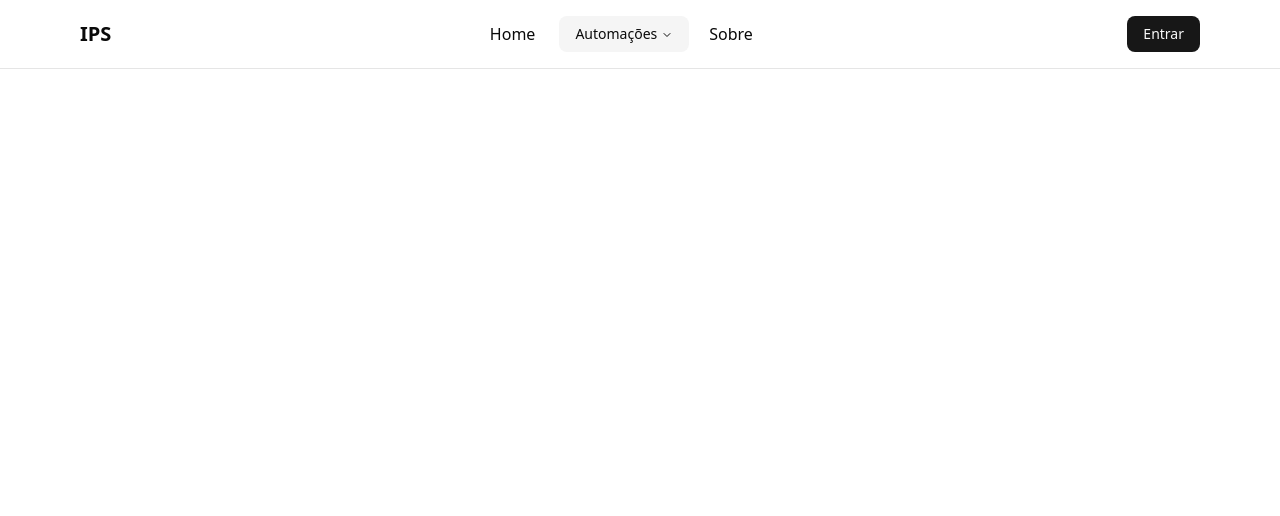
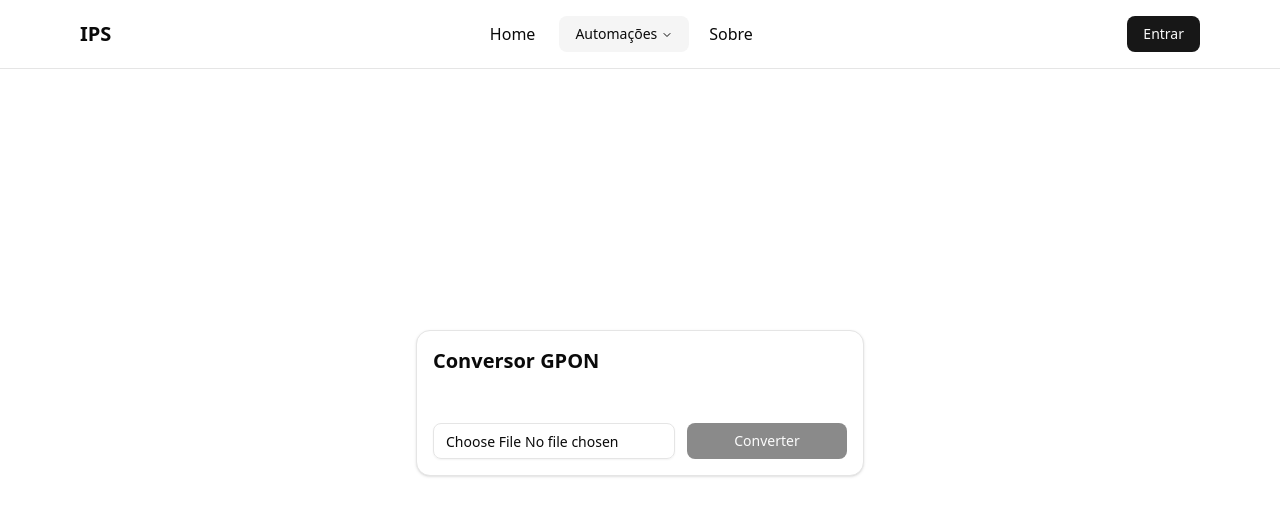
Before and after one commit to AppRonin/network-automation-front, a React (Vite) app: page /conversor-gpon in a window 1280 px wide. Shown: the top 516 px of the page. Built offline with nearby package versions, Linux system fonts and the light colour scheme.

Commit message:
GPON Conversor Page

```diff
--- a/package.json
+++ b/package.json
@@ -14,6 +14,7 @@
     "@radix-ui/react-dialog": "^1.1.15",
     "@radix-ui/react-label": "^2.1.8",
     "@radix-ui/react-navigation-menu": "^1.2.14",
+    "@radix-ui/react-progress": "^1.1.8",
     "@radix-ui/react-slot": "^1.2.4",
     "@tailwindcss/vite": "^4.1.17",
     "class-variance-authority": "^0.7.1",
--- /dev/null
+++ b/src/components/ui/progress.jsx
@@ -0,0 +1,27 @@
+import * as React from "react"
+import * as ProgressPrimitive from "@radix-ui/react-progress"
+
+import { cn } from "@/lib/utils"
+
+function Progress({
+  className,
+  value,
+  ...props
+}) {
+  return (
+    <ProgressPrimitive.Root
+      data-slot="progress"
+      className={cn(
+        "bg-primary/20 relative h-2 w-full overflow-hidden rounded-full",
+        className
+      )}
+      {...props}>
+      <ProgressPrimitive.Indicator
+        data-slot="progress-indicator"
+        className="bg-primary h-full w-full flex-1 transition-all"
+        style={{ transform: `translateX(-${100 - (value || 0)}%)` }} />
+    </ProgressPrimitive.Root>
+  );
+}
+
+export { Progress }
--- a/src/pages/ConversorGPON.jsx
+++ b/src/pages/ConversorGPON.jsx
@@ -1,3 +1,74 @@
-function ConversorGPON() {}
+import { useState } from "react";
+import { Button } from "@/components/ui/button";
+import { Input } from "@/components/ui/input";
+import { Progress } from "@/components/ui/progress";
+import { Card, CardHeader, CardTitle, CardContent } from "@/components/ui/card";
+
+function ConversorGPON() {
+  const [file, setFile] = useState(null);
+  const [progress, setProgress] = useState(0);
+  const [loading, setLoading] = useState(false);
+
+  function handleFile(e) {
+    setFile(e.target.files[0]);
+  }
+
+  async function startProcess() {
+    if (!file) return;
+
+    setLoading(true);
+    setProgress(0);
+
+    // Fake progress just to demo the UI
+    let i = 0;
+    const interval = setInterval(() => {
+      i += 10;
+      setProgress(i);
+      if (i >= 100) {
+        clearInterval(interval);
+        setLoading(false);
+      }
+    }, 200);
+  }
+
+  return (
+    <div className="flex justify-center items-center min-h-[calc(100vh-69px)] pb-16">
+      <Card className="w-full max-w-md p-4">
+        <CardHeader className="p-0 mb-4">
+          <CardTitle className="text-xl font-bold text-left">
+            Conversor GPON
+          </CardTitle>
+        </CardHeader>
+
+        <CardContent className="p-0">
+          {/* File input + Button */}
+          <div className="flex flex-col gap-3">
+            <div className="flex flex-col sm:flex-row gap-3">
+              <Input type="file" onChange={handleFile} className="flex-1" />
+
+              <Button
+                onClick={startProcess}
+                disabled={!file || loading}
+                className="sm:w-40"
+              >
+                {loading ? "Processando..." : "Converter"}
+              </Button>
+            </div>
+          </div>
+
+          {/* Progress */}
+          {(loading || progress > 0) && (
+            <div className="space-y-2 mt-8">
+              <Progress value={progress} className="h-3" />
+              <p className="text-sm text-muted-foreground text-center">
+                {progress}%
+              </p>
+            </div>
+          )}
+        </CardContent>
+      </Card>
+    </div>
+  );
+}
 
 export default ConversorGPON;
```
Also changed, not shown: 1 other file (tests, documents, lock files or other folders).
